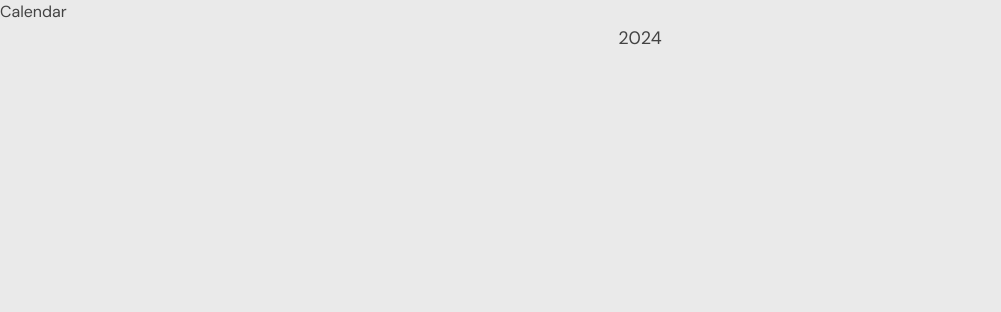
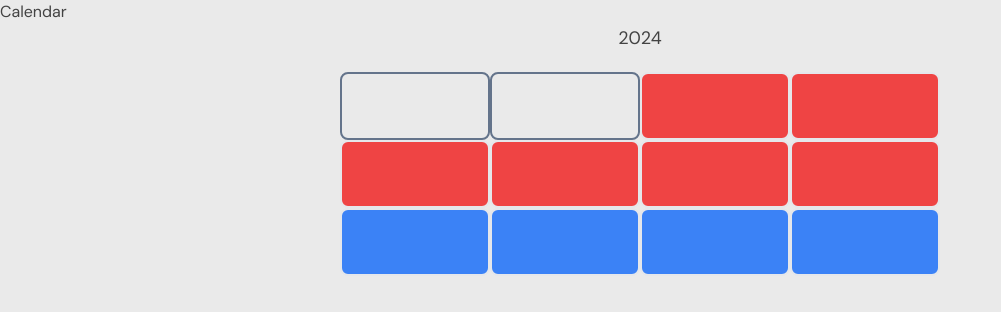
Before and after one commit to garrychrstn/porto-manager, a React (Vite) app in the folder frontend/: page /calendar in a window 1280 px wide. Shown: the top 312 px of the page, without its empty margins (0-1001 px from the left). Built offline with nearby package versions, Linux system fonts and the light colour scheme.

Commit message:
finish mock up, next put the real data to calendar

```diff
--- a/frontend/src/Content.jsx
+++ b/frontend/src/Content.jsx
@@ -1,5 +1,6 @@
 import { Context, PageContext } from "./Landing";
 import { useState, useContext } from "react";
+import Calendar from "./components/Calendar";
 
 const Content = () => {
     const [content, setContent] = useContext(Context);
--- a/frontend/src/components/Calendar.jsx
+++ b/frontend/src/components/Calendar.jsx
@@ -1,54 +1,63 @@
-// import { Context, PageContext } from "../Landing";
-// import { useState, useContext } from "react";
+import { Context, PageContext } from "../Landing";
+import { useState, useContext } from "react";
 
-const Content = () => {
+const Calendar = () => {
 
     let y24 = [
-        { id: 'jan', pos: '', comp: '', tail: '' },
-        { id: 'feb', pos: '', comp: '', tail: ''  },
-        { id: 'mar', pos: '', comp: '', tail: ''  },
-        { id: 'apr', pos: '', comp: '', tail: ''  },
-        { id: 'may', pos: '', comp: '', tail: ''  },
-        { id: 'jun', pos: '', comp: '', tail: ''  },
-        { id: 'jul', pos: '', comp: '', tail: ''  },
-        { id: 'aug', pos: '', comp: '', tail: ''  },
-        { id: 'sep', pos: '', comp: '', tail: ''  },
-        { id: 'oct', pos: '', comp: '', tail: ''  },
-        { id: 'nov', pos: '', comp: '', tail: ''  },
-        { id: 'dec', pos: '', comp: '', tail: '' },
+        { index: 1, id: 'jan', pos: '', comp: '', tail: 'px-5 py-5 bg-slate-100 bg-opacity-0 border-slate-500 border-2 border-solid w-1/4 rounded-lg' },
+        { index: 2, id: 'feb', pos: '', comp: '', tail: 'px-5 py-5 bg-slate-100 bg-opacity-0 border-slate-500 border-2 border-solid w-1/4 rounded-lg'  },
+        { index: 3, id: 'mar', pos: '', comp: '', tail: 'px-5 py-5 bg-slate-100 bg-opacity-0 border-slate-500 border-2 border-solid w-1/4 rounded-lg'  },
+        { index: 4, id: 'apr', pos: '', comp: '', tail: 'px-5 py-5 bg-slate-100 bg-opacity-0 border-slate-500 border-2 border-solid w-1/4 rounded-lg'  },
+        { index: 5, id: 'may', pos: '', comp: '', tail: 'px-5 py-5 bg-slate-100 bg-opacity-0 border-slate-500 border-2 border-solid w-1/4 rounded-lg'  },
+        { index: 6, id: 'jun', pos: '', comp: '', tail: 'px-5 py-5 bg-slate-100 bg-opacity-0 border-slate-500 border-2 border-solid w-1/4 rounded-lg'  },
+        { index: 7, id: 'jul', pos: '', comp: '', tail: 'px-5 py-5 bg-slate-100 bg-opacity-0 border-slate-500 border-2 border-solid w-1/4 rounded-lg'  },
+        { index: 8, id: 'aug', pos: '', comp: '', tail: 'px-5 py-5 bg-slate-100 bg-opacity-0 border-slate-500 border-2 border-solid w-1/4 rounded-lg'  },
+        { index: 9, id: 'sep', pos: '', comp: '', tail: 'px-5 py-5 bg-slate-100 bg-opacity-0 border-slate-500 border-2 border-solid w-1/4 rounded-lg'  },
+        { index: 10, id: 'oct', pos: '', comp: '', tail: 'px-5 py-5 bg-slate-100 bg-opacity-0 border-slate-500 border-2 border-solid w-1/4 rounded-lg'  },
+        { index: 11, id: 'nov', pos: '', comp: '', tail: 'px-5 py-5 bg-slate-100 bg-opacity-0 border-slate-500 border-2 border-solid w-1/4 rounded-lg'  },
+        { index: 12, id: 'dec', pos: '', comp: '', tail: 'px-5 py-5 bg-slate-100 bg-opacity-0 border-slate-500 border-2 border-solid w-1/4 rounded-lg' },
     ];
-    const getMonth = (sd, ed) => {
-        const final_sd = sd.slice(5, 7);
-        const final_ed = ed.slice(5, 7);
-        content.forEach(c => {
-
-        });
+    const findTail = (comp) => {
+        let i2 = mtail.find(i => i.id === comp)
+        return i2 ? i2.tail : '';
     }
     let content = [
         {
             id: 1, position: 'noc', company: 'maxnet+', start_date:'2024-03-18', end_date:'2024-09-10'
         },
         {
-            id: 2, position: 'programmer', company: 'gmdp', start_date:'2024-09-11', end_date:'2024-01-19'
-        },
-        {
-            id: 3, position: 'engineer', company: 'kominfo', start_date:'2024-02-19', end_date:'2024-07-20'
+            id: 2, position: 'programmer', company: 'gmdp', start_date:'2024-09-11', end_date:'2024-12-19'
         },
     ]
-    let idtail = [
-        { id: 'maxnet+', tail: 'px-7 py-4 bg-red-500 border-2 border-solid w-1/4 rounded-lg'},
-        { id: 'gmdp+', tail: 'px-7 py-4 bg-blue-500 border-2 border-solid w-1/4 rounded-lg'},
-        { id: 'kominfo', tail: 'px-7 py-4 bg-blue-800 border-2 border-solid w-1/4 rounded-lg'},
+    let mtail = [
+        { id: 'maxnet+', tail: 'px-5 py-5 bg-red-500 border-2 border-solid w-1/4 rounded-lg'},
+        { id: 'gmdp', tail: 'px-5 py-5 bg-blue-500 border-2 border-solid w-1/4 rounded-lg'},
+        { id: 'kominfo', tail: 'px-5 py-5 bg-blue-800 border-2 border-solid w-1/4 rounded-lg'},
+        { id: 'nothing', tail: 'px-5 py-5 bg-slate-100 bg-opacity-0 border-2 border-solid w-1/4 rounded-lg'},
     ]
-    console.log(content)
+    content.forEach(c => {
+        const sm = parseInt(c.start_date.slice(5, 7), 10);
+        const em = parseInt(c.end_date.slice(5, 7), 10);
+        y24.forEach(m => {
+            if (sm <= m.index && m.index <= em) {
+                m.pos = c.position
+                m.comp = c.company
+                m.tail = findTail(c.company)
+            } else {
+
+            }
+        });
+    });
+
+    console.log(y24)
     return (
         <>
             <h1>Calendar</h1>
             <h2 className="text-center text-lg">2024</h2>
             <div className="content m-auto w-1/2 p-5 rounded-lg flex flex-wrap">
                 { y24.map((m) => (
-                    <div className="" key={ m.id }>
-                        <h2 className=""></h2>
+                    <div className={ m.tail } id={ m.id } key={ m.id }>
+                        <p className="text-black text-opacity-0">{ m.pos }</p>
                     </div>
                 ))}
             </div>
@@ -56,4 +65,4 @@ const Content = () => {
      );
 }
 
-export default Content;
+export default Calendar;
```
